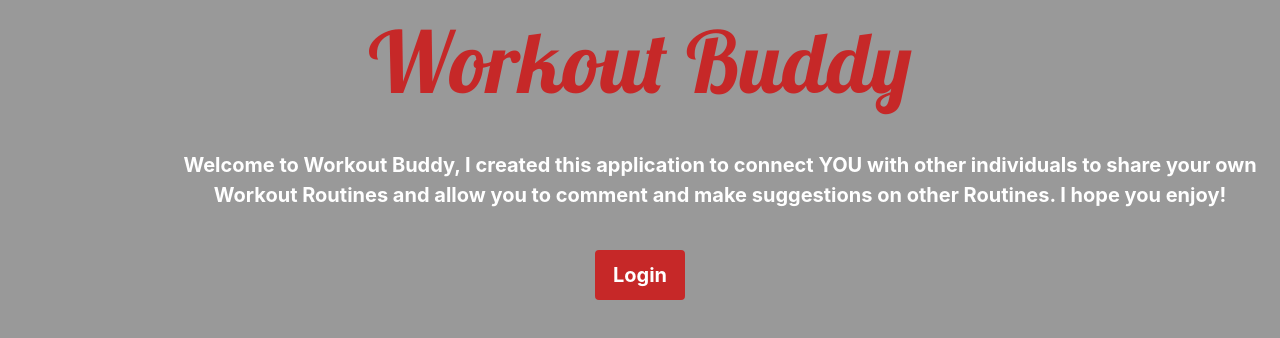
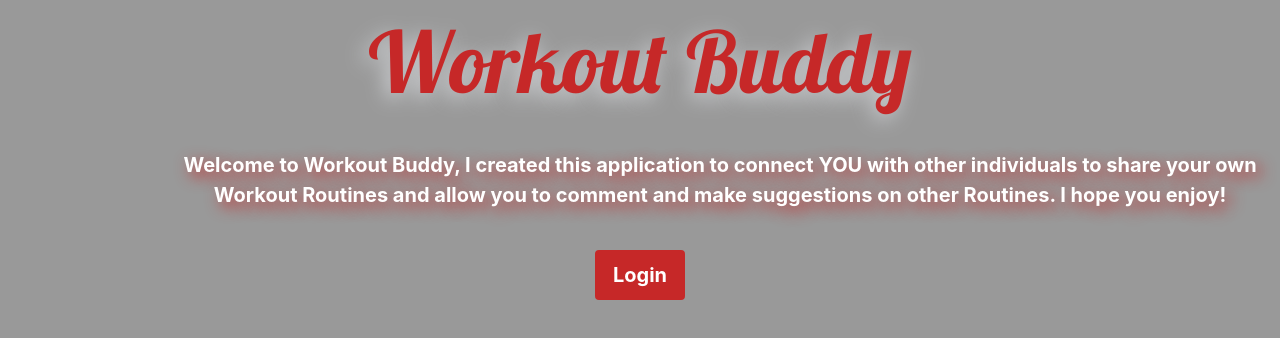
Before and after one commit to nolanshirley/workoutbuddyclient, a React (Create React App) app: page / in a window 1280 px wide. Shown: the top 338 px of the page. Built offline with nearby package versions, Linux system fonts and the light colour scheme.

Commit message:
styled home page and title

```diff
--- a/src/App.css
+++ b/src/App.css
@@ -3,10 +3,11 @@
     font-size: 85px;
     color: #c62828;
     font-family: 'Lobster', cursive !important;
+    text-shadow: -5px 5px 20px #ced0d3;
 }
 
 .titleText:hover {
-    color: white;
+    text-shadow: -20px 10px 15px #ced0d3;
 }
 
 .title {
@@ -19,4 +20,9 @@
     margin-left: 8em;
     margin-bottom: 2em;
     margin-top: 1em;
+    text-shadow: 5px 5px 15px #c62828;
 }
+
+#loginPara:hover {
+    text-shadow: 10px 10px 20px #c62828;
+}
--- a/src/components/All Routines/Favorites.tsx
+++ b/src/components/All Routines/Favorites.tsx
@@ -91,7 +91,6 @@ class Favorites extends Component <FavoritesProps , FavoritesState> {
                 {this.props.wb.favorites.map((comment: any, i: any) => {
                     return (
                      <div id="commentMap">
-                        {/* {comment.from}'s {comment.comment} will show the other users username for their comment on other routines*/}
                         {comment.from}'s comment:  {comment.comment}
                      </div>
                     )
--- a/src/components/All Routines/RoutineIndex.css
+++ b/src/components/All Routines/RoutineIndex.css
@@ -16,6 +16,10 @@ p {
 .comments {
     font-size: 15px;
     font-weight: bolder;
+}
+
+.card-body {
+    padding-top: 2rem !important;
 }
 
 .cardBody {
--- a/src/components/Logout/Logout.css
+++ b/src/components/Logout/Logout.css
@@ -9,7 +9,7 @@
 }
 
 #usernameDisplay {
-    padding-right: 1em;
+    padding-right: 0.5em;
     margin-top: 0.5em;
 }
 
```
Also changed, not shown: 1 other file (tests, documents, lock files or other folders).
